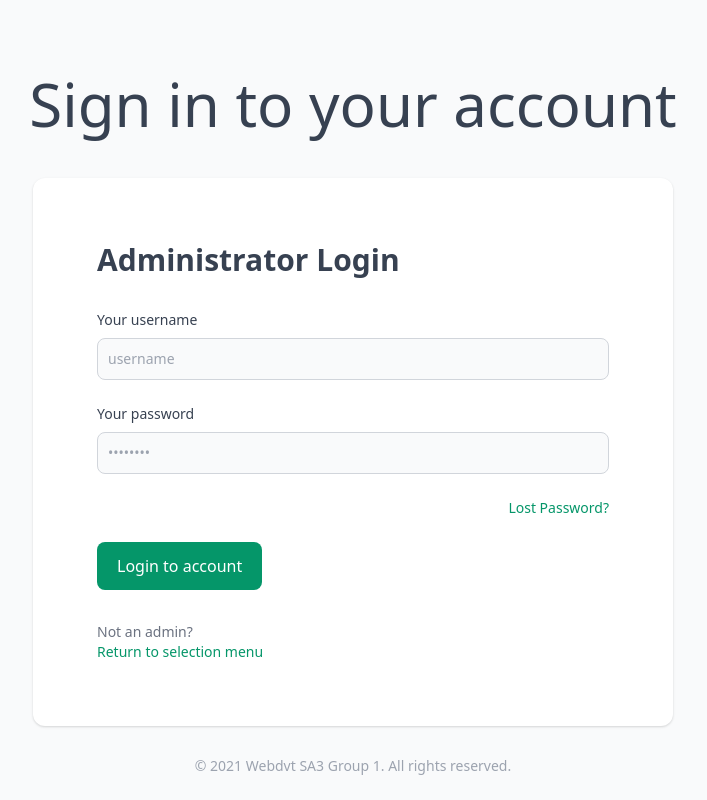
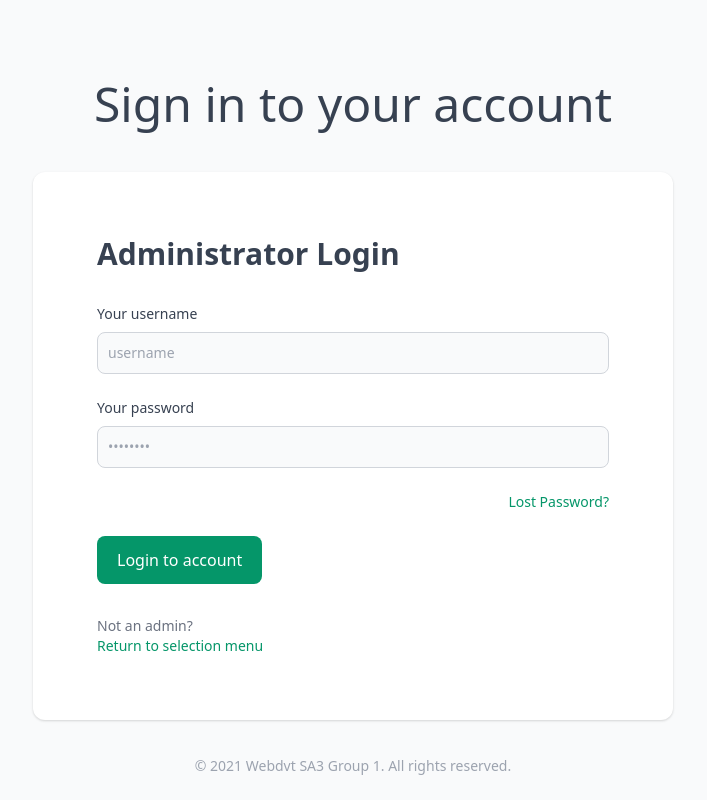
Before and after one commit to lancemartija/Grading-System, a PHP site: page /admin/ in a window 1280 px wide. Shown: the whole page, without its empty margins (287-994 px from the left). Run offline with PHP 8.4, Linux system fonts and the light colour scheme; style sheets or scripts are compiled from the project's sources.

Commit message:
chore: update fonts and css link

```diff
--- a/admin/index.php
+++ b/admin/index.php
@@ -10,13 +10,13 @@ session_start();
   <meta http-equiv="X-UA-Compatible" content="IE=edge">
   <meta name="viewport" content="width=device-width, initial-scale=1.0">
   <title>Admin Login</title>
-  <link rel="stylesheet" href="../css/style.css">
+  <link rel="stylesheet" href="../css/tailwind.css">
 </head>
 
 <body>
-  <main class="flex flex-col items-center justify-center h-screen bg-gray-50">
+  <main class="flex flex-col items-center justify-center h-screen bg-gray-50 font-inter">
     <header class="pb-8">
-      <h1 class="mb-3 text-6xl font-light text-center text-gray-700"><b>S</b>ign in to your account</h1>
+      <h1 class="mb-3 text-5xl text-center text-gray-700">Sign in to your account</h1>
     </header>
     <section class="w-full bg-white shadow rounded-xl md:mt-0 sm:max-w-screen-sm xl:p-0">
       <div class="p-6 space-y-8 sm:p-8 lg:p-16">
```
